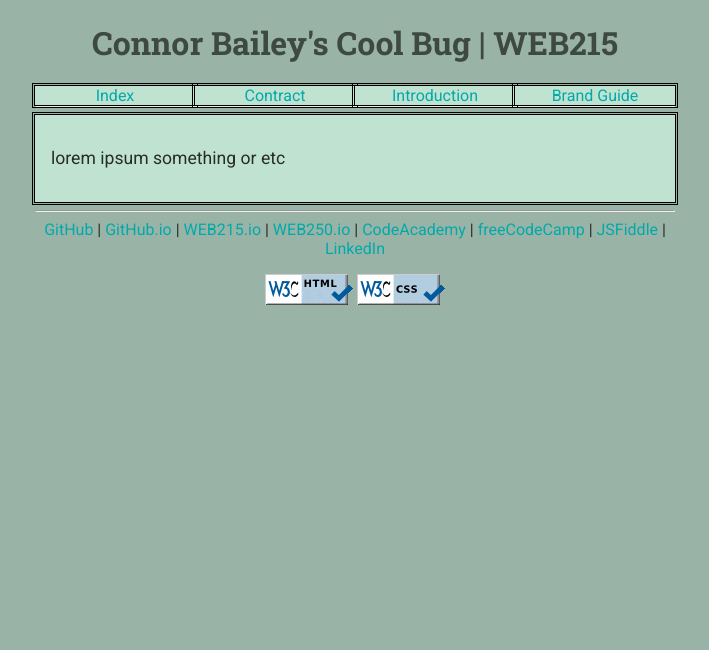
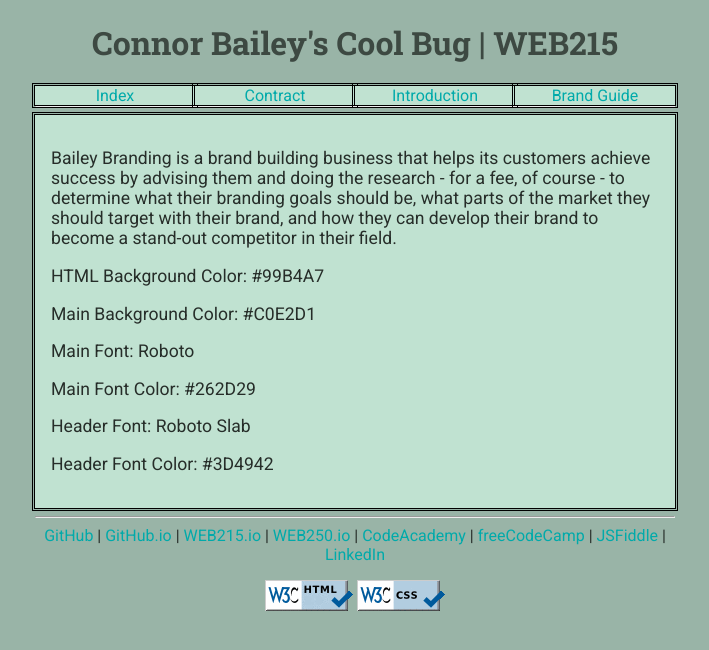
Before and after one commit to cbaile47/web215, a plain HTML site: page brand.html in a window 1280 px wide. Shown: the whole page, without its empty margins (285-994 px from the left). Drawn offline with Linux system fonts and the light colour scheme.

Commit message:
Update brand.html

```diff
--- a/brand.html
+++ b/brand.html
@@ -10,7 +10,16 @@
 <body>
 	<div data-include="components/header.html"></div>
     <main>
-		<p>lorem ipsum something or etc</p>
+		<p>Bailey Branding is a brand building business that helps its customers achieve success by advising
+		them and doing the research - for a fee, of course - to determine what their branding goals should be,
+		what parts of the market they should target with their brand, and how they can develop their brand to
+		become a stand-out competitor in their field.</p>
+		<p>HTML Background Color: #99B4A7</p>
+		<p>Main Background Color: #C0E2D1</p>
+		<p>Main Font: Roboto</p>
+		<p>Main Font Color: #262D29</p>
+		<p>Header Font: Roboto Slab</p>
+		<p>Header Font Color: #3D4942</p>
 	</main>
 	<div data-include="components/footer.html"></div>
 	<script src="scripts/HTMLInclude.js"></script>
```
